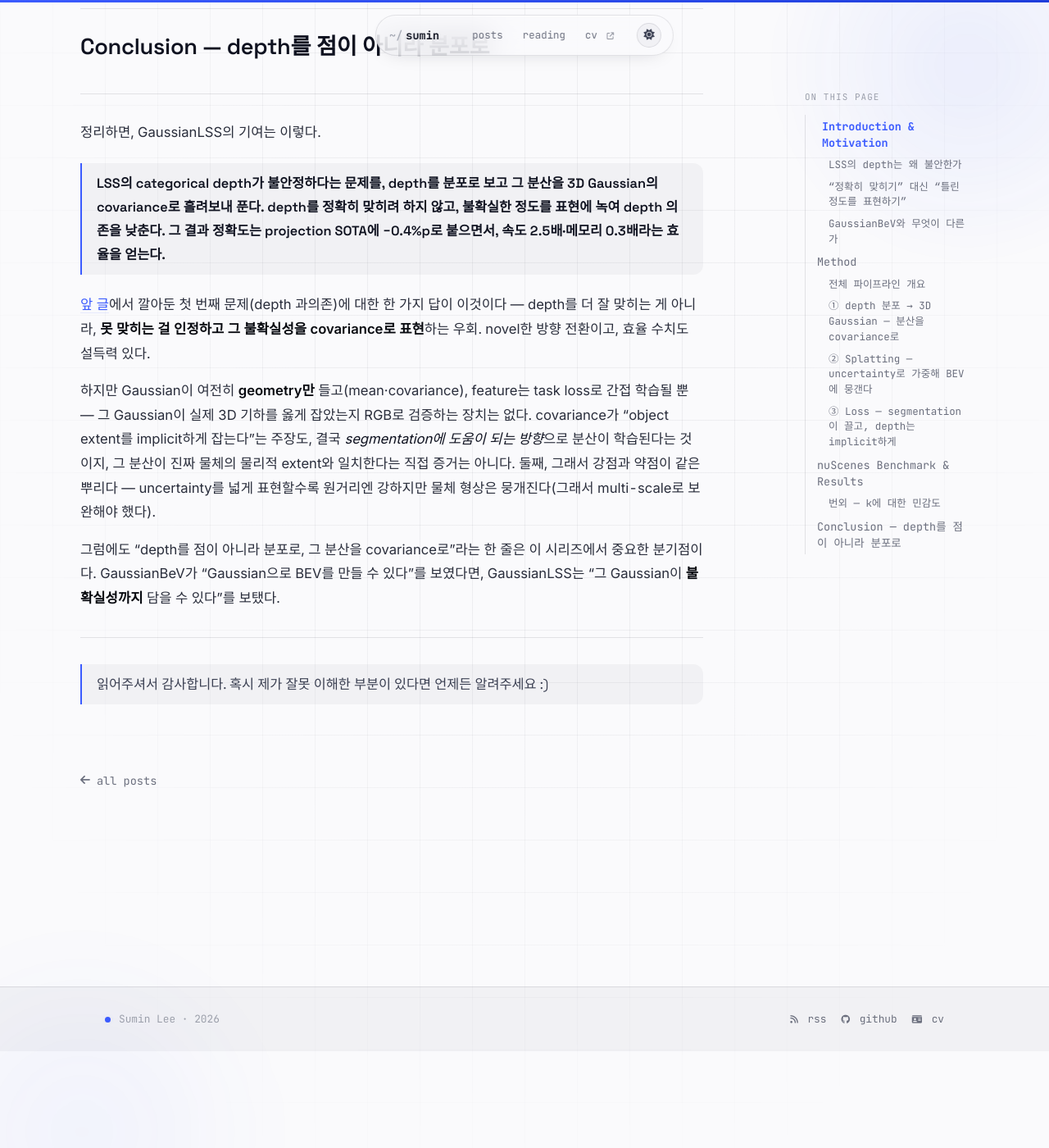
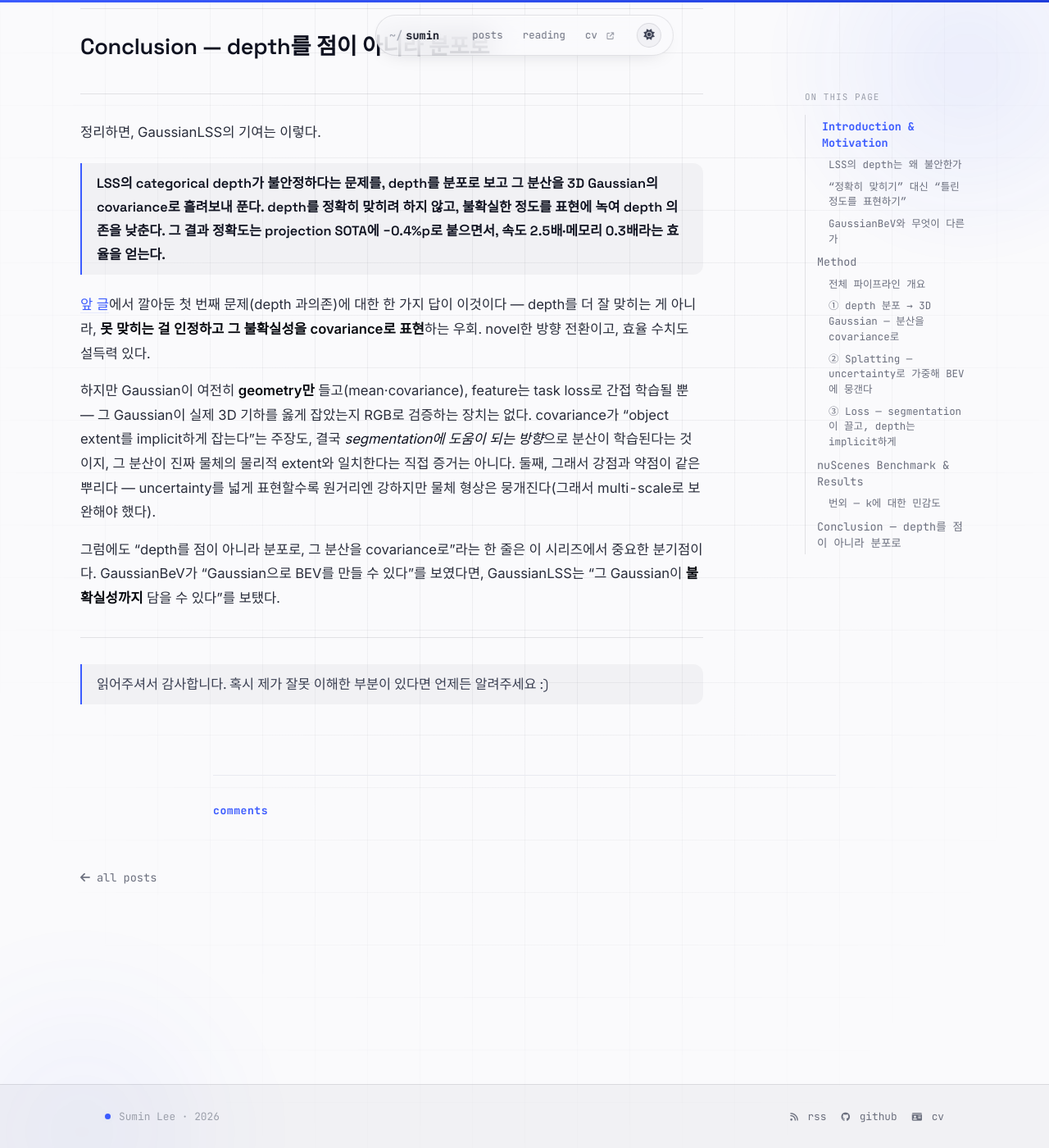
Before and after one commit to sumin1ee/sumin1ee.github.io, a Jekyll site: the page built from _posts/2026-06-10-gaussianlss-paper-review.md, in a window 1280 px wide and 1400 px high, scrolled down 9099 px. Shown: the whole window at 82% size. Built offline with Jekyll 4.4.1, drawn with Linux system fonts in a browser that asks for light colours; comment, search, counter and statistics services are not loaded; before the commit the page ends 10381 px from its top, so only the background shows below that.

Commit message:
Add giscus comments to post layout, synced to site theme toggle
GitHub Discussions-backed comments via giscus (no tracking, no ads).
- _includes/comments.html: widget + JS that maps the site's data-theme
  toggle to giscus (dark→dark_dimmed, light→light) and pushes live theme
  changes into the iframe via postMessage.
- post.html: render between content and footer, guarded by
  `comments: false` for per-post opt-out.
- main.scss: comments section styling matching the mono/accent tone.

Co-Authored-By: Claude Opus 4.8 (1M context) <noreply@anthropic.com>

```diff
--- /dev/null
+++ b/_includes/comments.html
@@ -0,0 +1,50 @@
+<!-- giscus comments — GitHub Discussions backed. Theme follows the site's data-theme toggle. -->
+<section class="comments" aria-label="Comments">
+  <h2 class="comments-title">comments</h2>
+  <div class="giscus"></div>
+</section>
+
+<script>
+(function () {
+  // Map the site's data-theme ("dark"/"light") to a giscus theme preset.
+  function giscusTheme() {
+    var t = document.documentElement.getAttribute('data-theme') || 'dark';
+    return t === 'light' ? 'light' : 'dark_dimmed';
+  }
+
+  // Initial load of the giscus widget.
+  var s = document.createElement('script');
+  s.src = 'https://giscus.app/client.js';
+  s.async = true;
+  s.crossOrigin = 'anonymous';
+  s.setAttribute('data-repo', 'sumin1ee/sumin1ee.github.io');
+  s.setAttribute('data-repo-id', 'R_kgDOK_lrVw');
+  s.setAttribute('data-category', 'Announcements');
+  s.setAttribute('data-category-id', 'DIC_kwDOK_lrV84C-wCV');
+  s.setAttribute('data-mapping', 'pathname');
+  s.setAttribute('data-strict', '0');
+  s.setAttribute('data-reactions-enabled', '1');
+  s.setAttribute('data-emit-metadata', '0');
+  s.setAttribute('data-input-position', 'bottom');
+  s.setAttribute('data-theme', giscusTheme());
+  s.setAttribute('data-lang', 'ko');
+  document.querySelector('.giscus').appendChild(s);
+
+  // Push theme changes into the giscus iframe when the site toggle flips.
+  function sendTheme() {
+    var frame = document.querySelector('iframe.giscus-frame');
+    if (!frame) return;
+    frame.contentWindow.postMessage(
+      { giscus: { setConfig: { theme: giscusTheme() } } },
+      'https://giscus.app'
+    );
+  }
+
+  var observer = new MutationObserver(function (mutations) {
+    for (var i = 0; i < mutations.length; i++) {
+      if (mutations[i].attributeName === 'data-theme') { sendTheme(); break; }
+    }
+  });
+  observer.observe(document.documentElement, { attributes: true });
+})();
+</script>
--- a/_layouts/post.html
+++ b/_layouts/post.html
@@ -42,6 +42,10 @@ layout: default
       {%- endif -%}
     </div>
 
+    {%- if page.comments != false -%}
+      {% include comments.html %}
+    {%- endif -%}
+
     <footer class="post-foot">
       <a href="{{ '/posts/' | relative_url }}" class="back-link"><i class="fas fa-arrow-left"></i> all posts</a>
     </footer>
--- a/assets/css/main.scss
+++ b/assets/css/main.scss
@@ -1358,3 +1358,21 @@ th { color: var(--ink-0); font-weight: 600; }
 @media (prefers-reduced-motion: reduce) {
   *, *::before, *::after { animation: none !important; transition: none !important; }
 }
+
+/* ---- Comments (giscus) ------------------------------------------------ */
+.comments {
+  max-width: 760px;
+  margin: 4rem auto 0;
+  padding-top: 2rem;
+  border-top: 1px solid var(--bg-2);
+}
+.comments-title {
+  font-family: var(--f-mono);
+  font-size: 0.82rem;
+  font-weight: 600;
+  letter-spacing: 0.04em;
+  text-transform: lowercase;
+  color: var(--accent);
+  margin: 0 0 1.25rem;
+}
+.comments .giscus, .comments .giscus-frame { width: 100%; }
```
